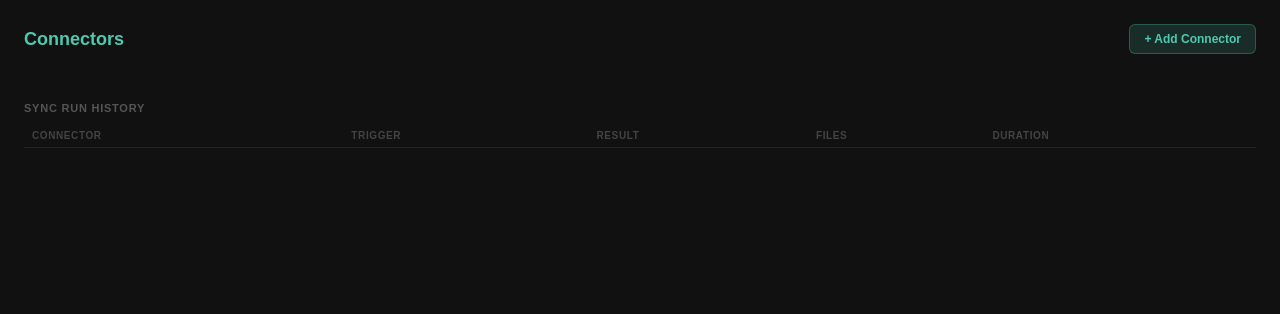
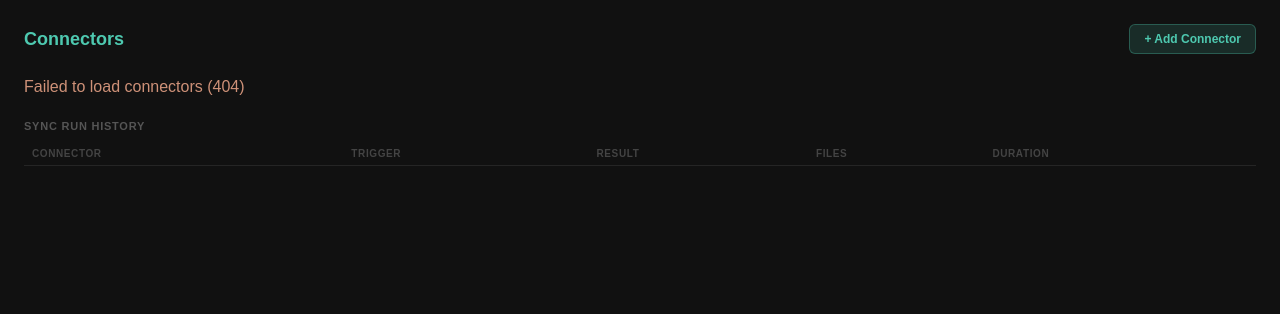
Before and after one commit to hemantcgi/kvforge, a Python web app: template templates/studio/connectors.html in a window 1280 px wide. Shown: the top 314 px of the page. Run offline with Jinja, Linux system fonts and the light colour scheme; the template is opened without the code that fills it, so the values that code supplies are empty.

Commit message:
fix: JS error handling in connectors page; improve test store isolation
- Harden syncNow(), deleteConn(), and load() with try/catch and HTTP
  status checks to prevent silent failures on non-JSON or error responses
- Add comment clarifying ICONS.bg values are hardcoded constants (not API data)
- Move inline Response import to module-level in studio/routes.py
- Rewrite _make_portal_client to use monkeypatch.setattr for DB_PATH and
  add _reset_store fixture with store.close() teardown for proper test isolation

Co-Authored-By: Claude Sonnet 4.6 <noreply@anthropic.com>

```diff
--- a/studio/routes.py
+++ b/studio/routes.py
@@ -5,7 +5,7 @@ import json
 from pathlib import Path
 
 from fastapi import APIRouter, Request
-from fastapi.responses import HTMLResponse, StreamingResponse
+from fastapi.responses import HTMLResponse, Response, StreamingResponse
 
 from studio.migration import migrate_existing_use_cases
 from studio.api import api_router
@@ -60,7 +60,6 @@ def uc_detail(uc_id: str):
 def connectors_page(request: Request):
     u = getattr(request.state, "user", None)
     if not u or u.role not in ("admin", "editor"):
-        from fastapi.responses import Response
         return Response("<h1>403 Forbidden</h1>", status_code=403, media_type="text/html")
     return (TEMPLATES / "connectors.html").read_text()
 
--- a/templates/studio/connectors.html
+++ b/templates/studio/connectors.html
@@ -50,11 +50,16 @@ h1{color:#4ec9b0;font-size:18px}
 
 <script>
 function esc(s){return String(s).replace(/&/g,'&amp;').replace(/</g,'&lt;').replace(/>/g,'&gt;').replace(/"/g,'&quot;');}
+// ICONS.bg values are hardcoded CSS color literals — never sourced from API data — safe for inline style
 const ICONS = {gdrive:{abbr:'GD',bg:'#0F9D58'}, s3:{abbr:'S3',bg:'#FF9900'}, sharepoint:{abbr:'SP',bg:'#0078D4'}};
 
 async function load() {
+  let connectors;
+  try {
     const r = await fetch('/studio/api/connectors', {credentials:'include'});
-  const connectors = await r.json();
+    if (!r.ok) { document.getElementById('conn-list').innerHTML = '<div style="color:#ce9178">Failed to load connectors ('+r.status+')</div>'; return; }
+    connectors = await r.json();
+  } catch(e) { document.getElementById('conn-list').innerHTML = '<div style="color:#ce9178">Network error</div>'; return; }
   const list = document.getElementById('conn-list');
   if (!connectors.length) { list.innerHTML='<div style="color:#555;font-size:13px">No connectors configured yet.</div>'; return; }
   list.innerHTML = connectors.map(c => {
@@ -102,16 +107,22 @@ async function loadHistory() {
 }
 
 async function syncNow(cid) {
+  try {
     const r = await fetch(`/studio/api/connectors/${cid}/sync`, {method:'POST', credentials:'include'});
+    if (!r.ok) { alert('Sync failed: ' + r.status); return; }
     const d = await r.json();
     if (d.run_id) alert('Sync started: ' + d.run_id);
     setTimeout(load, 2000);
+  } catch(e) { alert('Sync error: ' + e.message); }
 }
 
 async function deleteConn(cid) {
   if (!confirm('Delete this connector and all its scopes?')) return;
-  await fetch(`/studio/api/connectors/${cid}`, {method:'DELETE', credentials:'include'});
+  try {
+    const r = await fetch(`/studio/api/connectors/${cid}`, {method:'DELETE', credentials:'include'});
+    if (!r.ok) { alert('Delete failed: ' + r.status); return; }
     load();
+  } catch(e) { alert('Delete error: ' + e.message); }
 }
 
 function showAddForm() {
```
Also changed, not shown: tests/test_connector_page.py (+13 -6 lines). Lines whose indentation alone changed are shown as unchanged.
